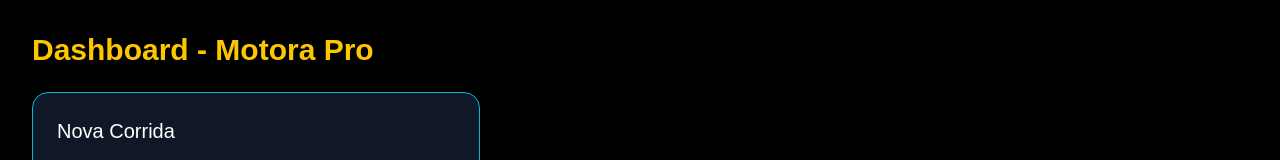
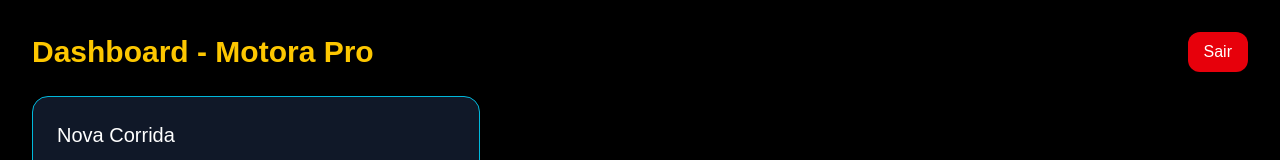
Before and after one commit to alanrony25-hash/motorapro99, a Next.js app: page /dashboard in a window 1280 px wide. Shown: the top 160 px of the page. Built offline with nearby package versions, Linux system fonts and the light colour scheme; no server answers; the database is empty.

Commit message:
Adicionando logout

```diff
--- a/app/dashboard/page.tsx
+++ b/app/dashboard/page.tsx
@@ -1,9 +1,12 @@
 "use client"
 
 import { useEffect, useState } from "react"
+import { useRouter } from "next/navigation"
 import { supabase } from "../lib/supabase"
 
 export default function Dashboard() {
+  const router = useRouter()
+
   const [valor, setValor] = useState("")
   const [rides, setRides] = useState<any[]>([])
   const [total, setTotal] = useState(0)
@@ -21,7 +24,10 @@
     if (!error && data) {
       setRides(data)
 
-      const soma = data.reduce((acc, ride) => acc + Number(ride.valor), 0)
+      const soma = data.reduce(
+        (acc, ride) => acc + Number(ride.valor),
+        0
+      )
       setTotal(soma)
     }
   }
@@ -44,11 +50,26 @@
     fetchRides()
   }
 
+  async function handleLogout() {
+    await supabase.auth.signOut()
+    router.push("/login")
+  }
+
   return (
     <div className="min-h-screen bg-black text-white p-8">
-      <h1 className="text-3xl font-bold text-yellow-400 mb-6">
-        Dashboard - Motora Pro
-      </h1>
+
+      <div className="flex justify-between items-center mb-6">
+        <h1 className="text-3xl font-bold text-yellow-400">
+          Dashboard - Motora Pro
+        </h1>
+
+        <button
+          onClick={handleLogout}
+          className="px-4 py-2 bg-red-600 rounded-xl hover:scale-105 transition"
+        >
+          Sair
+        </button>
+      </div>
 
       <div className="bg-gray-900 p-6 rounded-2xl border border-cyan-500 max-w-md">
 
@@ -86,6 +107,7 @@
           ))}
         </div>
       </div>
+
     </div>
   )
 }
```
